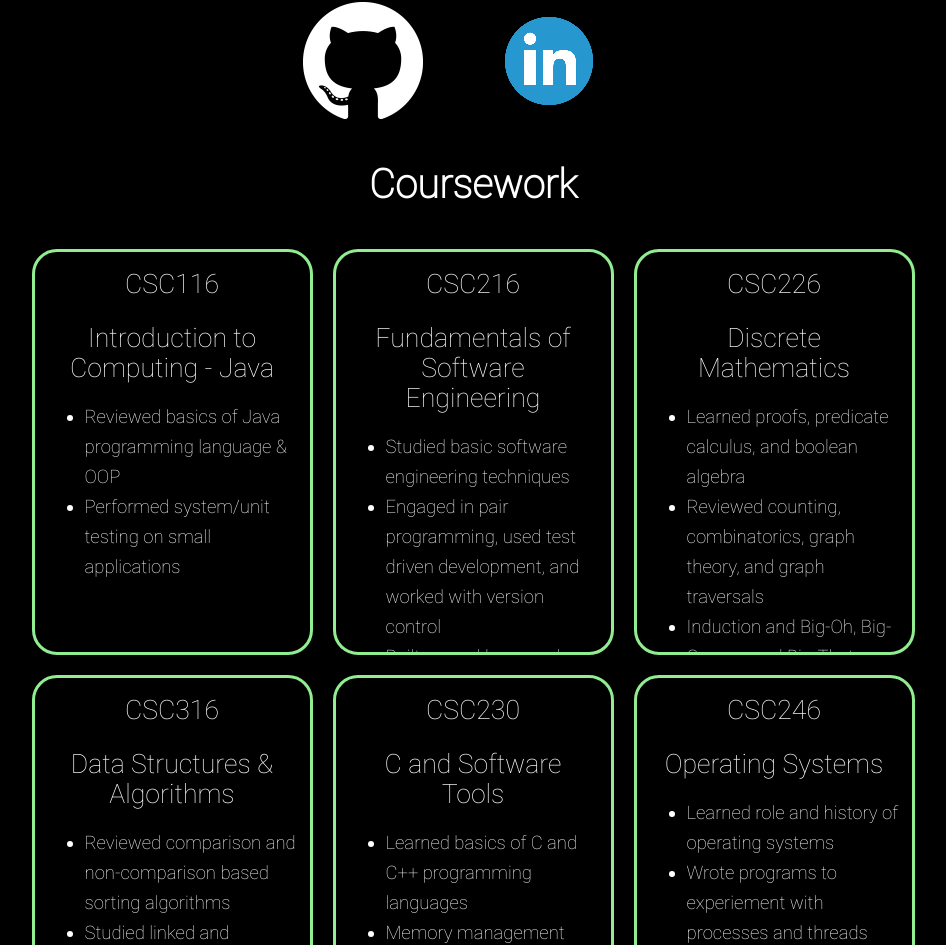
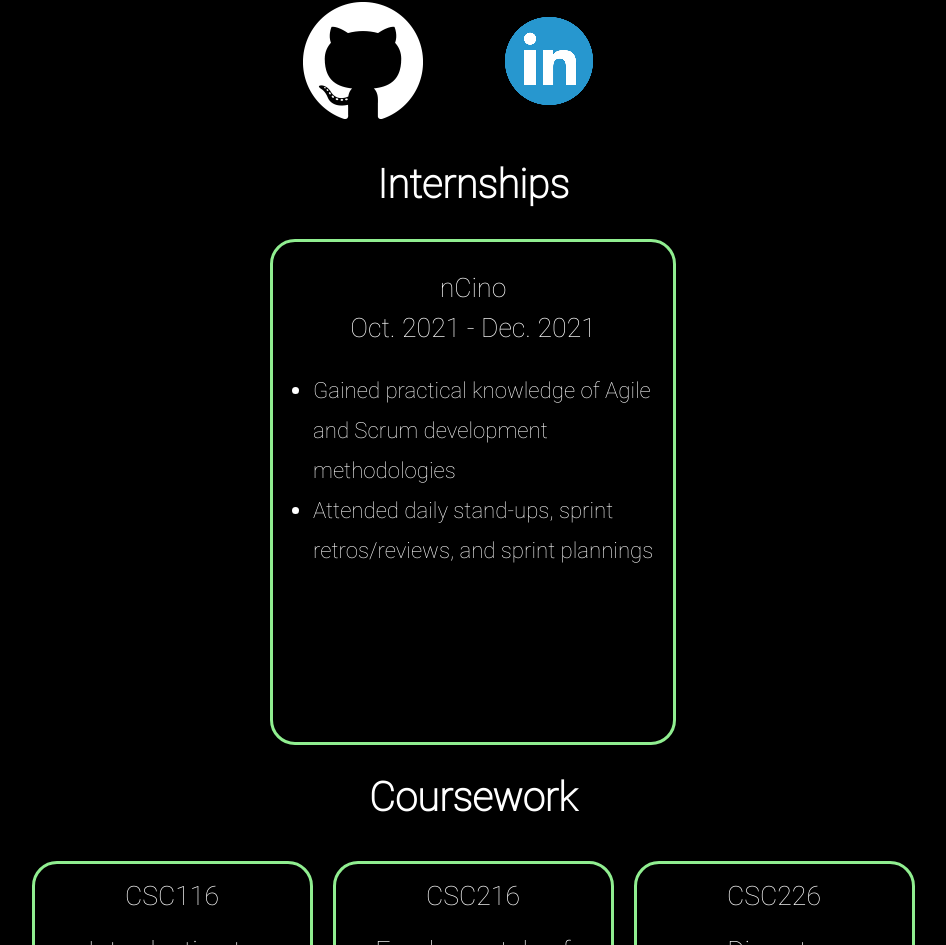
Before and after one commit to nvdixit/Portfolio, a React (Create React App) app in the folder portfolio/: page /#/ in a window 1280 px wide. Shown: the part 495-1440 px from the top of the page, without its empty margins (167-1113 px from the left). Built offline with nearby package versions, Linux system fonts and the light colour scheme.

Commit message:
Added internship

```diff
--- /dev/null
+++ b/portfolio/src/components/EmploymentBox/EmploymentBox.css
@@ -0,0 +1,14 @@
+#employmentBox {
+    height: 500px;
+    width: 400px;
+
+    border-style: solid;
+    border-color: lightgreen;
+    border-radius: 25px;
+
+    overflow: scroll;
+}
+
+#jobTasks {
+    text-align: left;
+}
--- /dev/null
+++ b/portfolio/src/components/EmploymentBox/EmploymentBox.js
@@ -0,0 +1,23 @@
+import React from 'react'
+import './EmploymentBox.css'
+
+function EmploymentBox(props) {
+    return (
+        <div id="employmentBox">
+            <center>
+                <pre/>
+                {props.companyName}
+                <br/>
+                {props.time}
+            </center>
+
+            <small>
+                <ul id="jobTasks">
+                    {props.description.map((line, i) => <li key={i}>{line}</li>)}
+                </ul>
+            </small>
+        </div>
+    )
+}
+
+export default EmploymentBox
--- a/portfolio/src/components/Intro.js
+++ b/portfolio/src/components/Intro.js
@@ -3,6 +3,7 @@ import Course from "./Course/Course"
 import Navbar from "./NavigationBar/Navbar"
 import SkillList from "./SkillList/SkillList"
 import Footer from './Footer/Footer'
+import EmploymentBox from './EmploymentBox/EmploymentBox'
 
 function Intro() {
   return (
@@ -27,6 +28,19 @@ function Intro() {
               <ExternalWebpageButton url={"https://www.linkedin.com/in/nikhil-dixit-420279159"} webpage={"Linkedin"}/>
           </center>
 
+        </p>
+
+        <p>
+            <center>
+                <h2>Internships</h2>
+            </center>
+            <pre />
+
+            <center>
+                <EmploymentBox companyName={"nCino"} time={"Oct. 2021 - Dec. 2021"}
+                description={["Gained practical knowledge of Agile and Scrum development methodologies",
+                              "Attended daily stand-ups, sprint retros/reviews, and sprint plannings"]}/>
+            </center>
         </p>
 
         <p>
```
